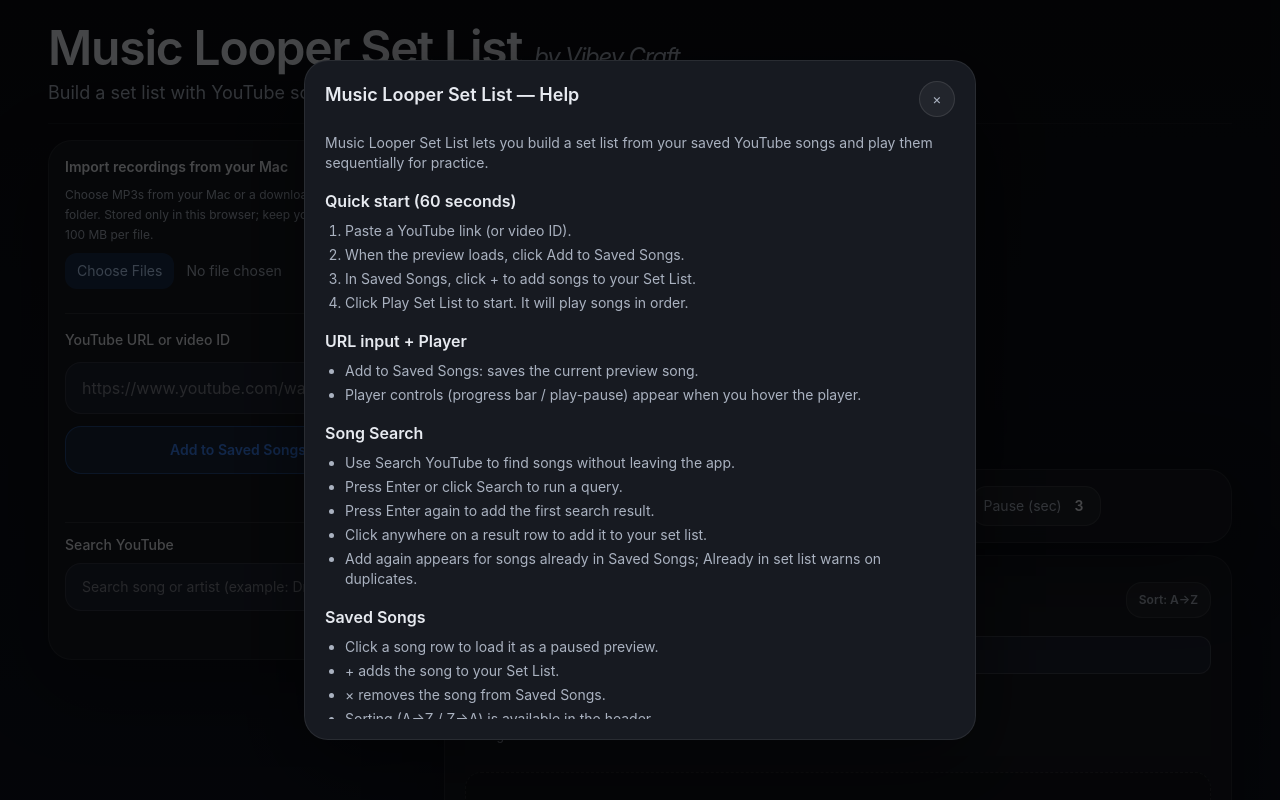
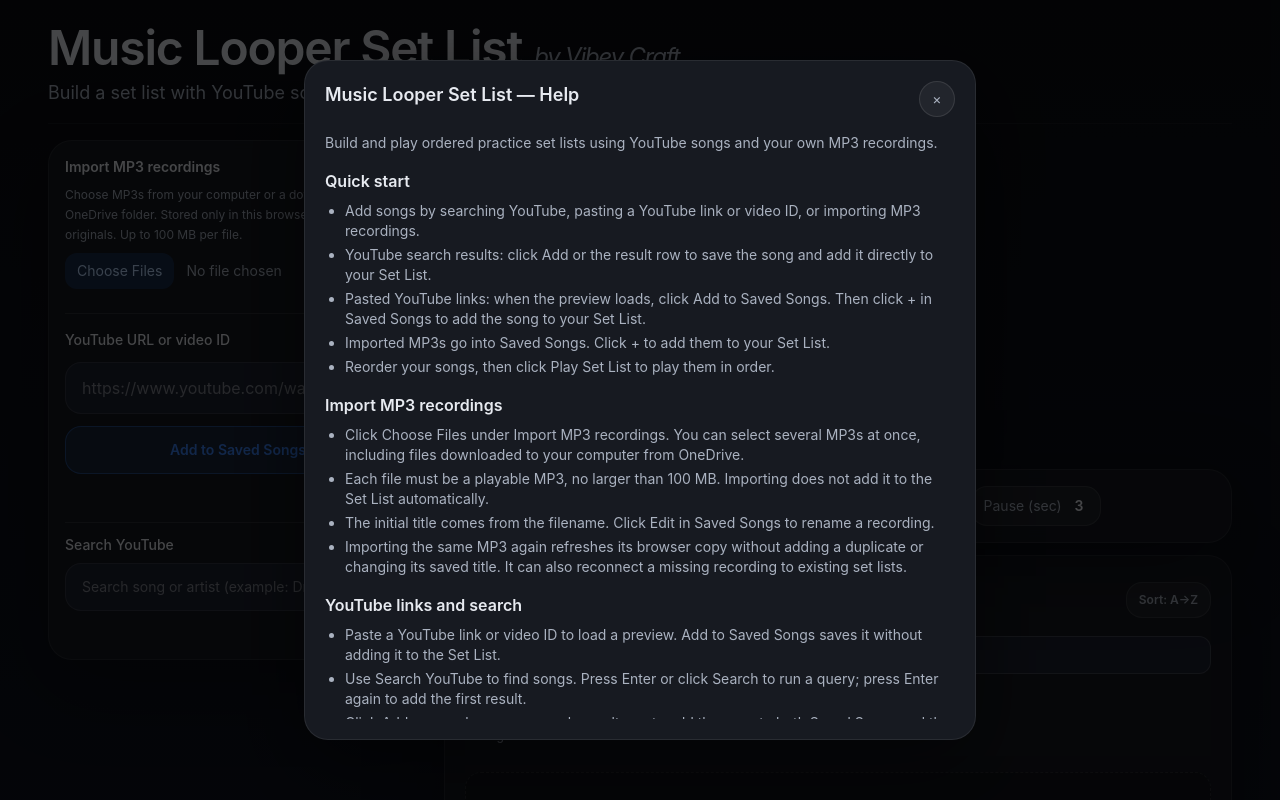
Before and after one commit to edtremsaga/vibey-set-list-2, a Next.js app: page / in a window 1280 px wide. Both pictures are taken after a click on the button "Help". Shown: the top 800 px of the page. Built offline with nearby package versions, Linux system fonts and the light colour scheme.

Commit message:
Update Help for MP3 imports, filtering, and saved set lists

```diff
--- a/components/HelpModal.tsx
+++ b/components/HelpModal.tsx
@@ -85,67 +85,91 @@ export default function HelpModal({ open, onClose }: HelpModalProps) {
         </div>
 
         <div className="min-h-0 flex-1 space-y-4 overflow-y-auto pr-1 text-sm text-text1">
-          <p>
-            Music Looper Set List lets you build a set list from your saved YouTube songs and play
-            them sequentially for practice.
-          </p>
+          <p>Build and play ordered practice set lists using YouTube songs and your own MP3 recordings.</p>
 
           <section className="space-y-2">
-            <h3 className="text-base font-semibold text-text0">Quick start (60 seconds)</h3>
-            <ol className="list-decimal space-y-1 pl-5">
-              <li>Paste a YouTube link (or video ID).</li>
-              <li>When the preview loads, click Add to Saved Songs.</li>
-              <li>In Saved Songs, click + to add songs to your Set List.</li>
-              <li>Click Play Set List to start. It will play songs in order.</li>
-            </ol>
-          </section>
-
-          <section className="space-y-2">
-            <h3 className="text-base font-semibold text-text0">URL input + Player</h3>
+            <h3 className="text-base font-semibold text-text0">Quick start</h3>
             <ul className="list-disc space-y-1 pl-5">
-              <li>Add to Saved Songs: saves the current preview song.</li>
-              <li>Player controls (progress bar / play-pause) appear when you hover the player.</li>
+              <li>Add songs by searching YouTube, pasting a YouTube link or video ID, or importing MP3 recordings.</li>
+              <li>YouTube search results: click Add or the result row to save the song and add it directly to your Set List.</li>
+              <li>Pasted YouTube links: when the preview loads, click Add to Saved Songs. Then click + in Saved Songs to add the song to your Set List.</li>
+              <li>Imported MP3s go into Saved Songs. Click + to add them to your Set List.</li>
+              <li>Reorder your songs, then click Play Set List to play them in order.</li>
             </ul>
           </section>
 
           <section className="space-y-2">
-            <h3 className="text-base font-semibold text-text0">Song Search</h3>
+            <h3 className="text-base font-semibold text-text0">Import MP3 recordings</h3>
             <ul className="list-disc space-y-1 pl-5">
-              <li>Use Search YouTube to find songs without leaving the app.</li>
-              <li>Press Enter or click Search to run a query.</li>
-              <li>Press Enter again to add the first search result.</li>
-              <li>Click anywhere on a result row to add it to your set list.</li>
-              <li>Add again appears for songs already in Saved Songs; Already in set list warns on duplicates.</li>
+              <li>Click Choose Files under Import MP3 recordings. You can select several MP3s at once, including files downloaded to your computer from OneDrive.</li>
+              <li>Each file must be a playable MP3, no larger than 100 MB. Importing does not add it to the Set List automatically.</li>
+              <li>The initial title comes from the filename. Click Edit in Saved Songs to rename a recording.</li>
+              <li>Importing the same MP3 again refreshes its browser copy without adding a duplicate or changing its saved title. It can also reconnect a missing recording to existing set lists.</li>
             </ul>
           </section>
 
           <section className="space-y-2">
-            <h3 className="text-base font-semibold text-text0">Saved Songs</h3>
+            <h3 className="text-base font-semibold text-text0">YouTube links and search</h3>
             <ul className="list-disc space-y-1 pl-5">
-              <li>Click a song row to load it as a paused preview.</li>
-              <li>+ adds the song to your Set List.</li>
-              <li>× removes the song from Saved Songs.</li>
-              <li>Sorting (A→Z / Z→A) is available in the header.</li>
+              <li>Paste a YouTube link or video ID to load a preview. Add to Saved Songs saves it without adding it to the Set List.</li>
+              <li>Use Search YouTube to find songs. Press Enter or click Search to run a query; press Enter again to add the first result.</li>
+              <li>Click Add or anywhere on a search-result row to add the song to both Saved Songs and the Set List.</li>
+              <li>Add again allows another copy in the Set List. Already in set list warns that the song is already included.</li>
+              <li>Some YouTube videos cannot be played in an embedded player. Try another version of the song.</li>
             </ul>
           </section>
 
           <section className="space-y-2">
-            <h3 className="text-base font-semibold text-text0">Set List</h3>
+            <h3 className="text-base font-semibold text-text0">Find and manage Saved Songs</h3>
             <ul className="list-disc space-y-1 pl-5">
-              <li>Drag by handle (≡) to reorder songs.</li>
-              <li>Click a row while idle to load paused preview.</li>
-              <li>Click a row while playing to jump playback to that song.</li>
-              <li>× removes the row from the Set List.</li>
+              <li>Type part of a saved title into Search saved songs. Results update as you type; capitalization does not matter.</li>
+              <li>Use All, MP3, or YouTube to filter by source. Source filters and search work together.</li>
+              <li>The count shows all saved songs, or matching songs out of the total when filtering. A→Z / Z→A sorts the results by title.</li>
+              <li>The × inside the search field clears only the search text. Clear filters, shown when nothing matches, resets both search and source filters.</li>
+              <li>Search and source filters reset when you reload the page. Filtering does not change your Set List or interrupt playback.</li>
+              <li>Click a saved-song row to load a paused preview; doing this during set-list playback stops the sequence.</li>
+              <li>+ adds the song to your Set List. × removes it from Saved Songs. Removing an MP3 entry currently does not reclaim its stored audio space.</li>
+            </ul>
+          </section>
+
+          <section className="space-y-2">
+            <h3 className="text-base font-semibold text-text0">Arrange your Set List</h3>
+            <ul className="list-disc space-y-1 pl-5">
+              <li>Drag the handle (≡) to reorder songs while playback is stopped.</li>
+              <li>Click a row while idle to load a paused preview. Click a row while playing to jump to that song.</li>
+              <li>× removes a row from the Set List without deleting the song from Saved Songs.</li>
+              <li>The same song can appear more than once. Songs removed from Saved Songs may appear as missing in saved set lists and cannot play until restored.</li>
+            </ul>
+          </section>
+
+          <section className="space-y-2">
+            <h3 className="text-base font-semibold text-text0">Save and reload set lists</h3>
+            <ul className="list-disc space-y-1 pl-5">
+              <li>Open Save Set List and choose Save Set List. For a new draft, enter a name and click Save.</li>
+              <li>When a saved set list is loaded, Save Set List updates that list. Choose Save As New Set List to save a separate named copy.</li>
+              <li>Open Saved Set Lists and click Load beside a list to replace the current draft with that saved list.</li>
+              <li>Unsaved changes means the current draft differs from the loaded saved list. Save it to update that list.</li>
+              <li>The current draft is kept between page reloads. Use named saved lists to keep different gig or practice arrangements.</li>
             </ul>
           </section>
 
           <section className="space-y-2">
             <h3 className="text-base font-semibold text-text0">Playback</h3>
             <ul className="list-disc space-y-1 pl-5">
-              <li>Play Set List starts sequential playback from the top.</li>
-              <li>Stop Set List ends playback and returns to idle.</li>
-              <li>Pause (sec) controls between-song countdown (1–9 seconds).</li>
-              <li>If autoplay is blocked, use Tap to continue.</li>
+              <li>Play Set List starts from the top and plays YouTube songs and imported MP3s in order.</li>
+              <li>Stop Set List ends the sequence. Pause (sec) sets the countdown between songs, from 1 to 9 seconds.</li>
+              <li>Use the player controls to play, pause, or seek within a song. YouTube controls appear when you interact with the player.</li>
+              <li>If the browser blocks automatic playback, click Tap to continue.</li>
+              <li>Unavailable songs are skipped during set-list playback. Check any displayed error and restore missing MP3s by importing the original files again.</li>
+            </ul>
+          </section>
+
+          <section className="space-y-2">
+            <h3 className="text-base font-semibold text-text0">Where your songs and lists are stored</h3>
+            <ul className="list-disc space-y-1 pl-5">
+              <li>Saved-song details, set lists, and imported MP3 copies are stored in this browser for this website address. MP3s are copied into browser storage; they are not streamed from your computer folder or uploaded to our server.</li>
+              <li>Keep your original recordings. Clearing site data, using another browser or device, or opening a different website address does not preserve access to the same browser copies.</li>
+              <li>Browser storage is limited. The app requests persistent storage, but the browser decides whether to grant it. If an import fails because storage is full, keep your originals and try again when space is available.</li>
             </ul>
           </section>
         </div>
--- a/components/RecordingImport.tsx
+++ b/components/RecordingImport.tsx
@@ -50,8 +50,8 @@ export default function RecordingImport({ onImport }: Props) {
 
   return (
     <div className="mb-4 space-y-2 border-b border-white/10 pb-4">
-      <label htmlFor="recording-files" className="block text-sm font-semibold text-text0">Import recordings from your Mac</label>
-      <p id="recording-help" className="text-xs leading-5 text-text1">Choose MP3s from your Mac or a downloaded OneDrive folder. Stored only in this browser; keep your originals. Up to 100 MB per file.</p>
+      <label htmlFor="recording-files" className="block text-sm font-semibold text-text0">Import MP3 recordings</label>
+      <p id="recording-help" className="text-xs leading-5 text-text1">Choose MP3s from your computer or a downloaded OneDrive folder. Stored only in this browser; keep your originals. Up to 100 MB per file.</p>
       <input id="recording-files" type="file" accept=".mp3,audio/mpeg" multiple disabled={busy} aria-describedby="recording-help" className="block w-full text-sm text-text1 file:mr-3 file:rounded-xl file:border-0 file:bg-blue-500/20 file:px-3 file:py-2 file:text-blue-200 disabled:opacity-50" onChange={(event) => { const files = Array.from(event.target.files ?? []); event.target.value = ""; void importFiles(files); }} />
       <p role="status" className="text-xs text-text1">{message}</p>
       {errors.length > 0 && <ul className="space-y-1 text-xs text-red-300">{errors.map((error, index) => <li key={index}>{error}</li>)}</ul>}
```
